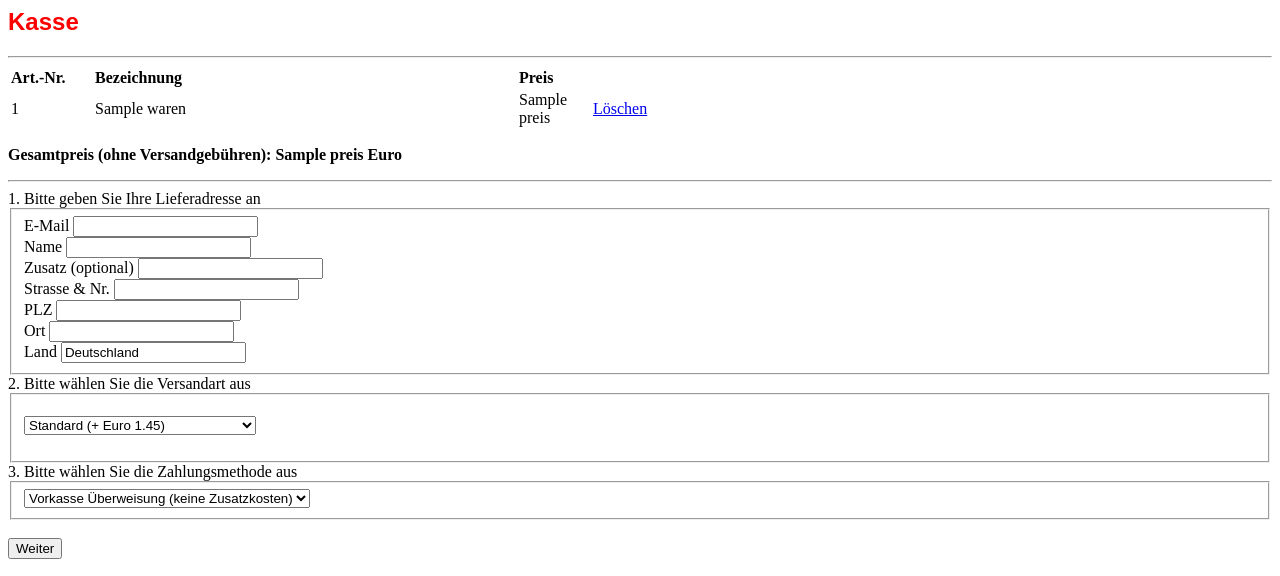
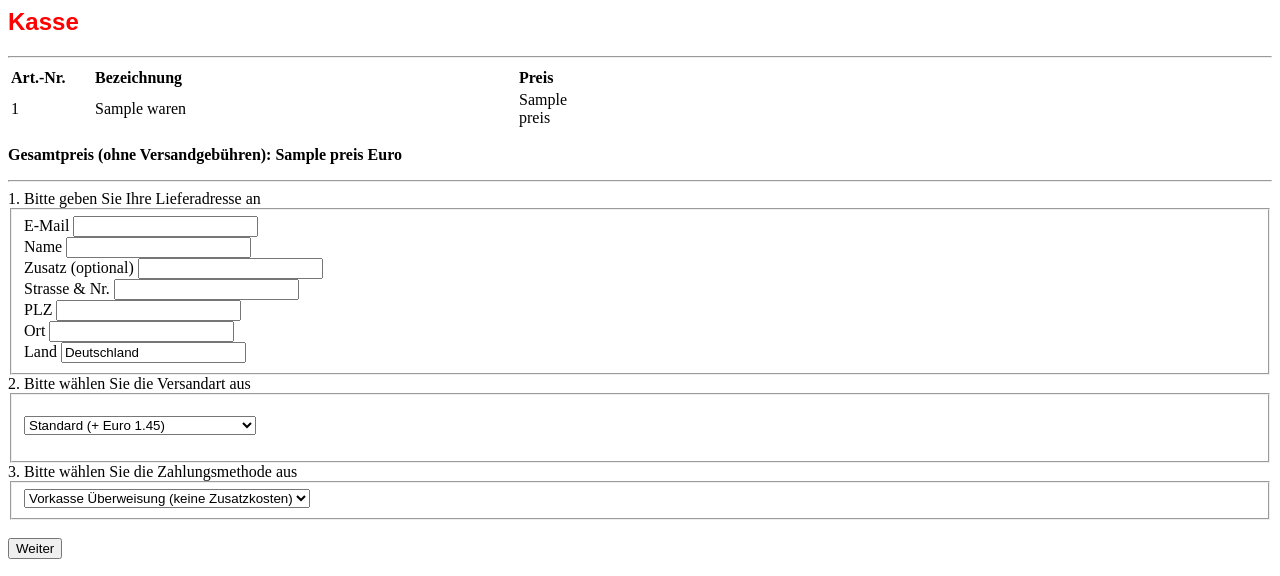
Before and after one commit to RndStuff/PHP-Shop, a PHP site: template src/App/Views/kasse1.twig in a window 1280 px wide. Shown: the top 576 px of the page. Run offline with PHP 8.4, Linux system fonts and the light colour scheme; the template is opened without the code that fills it: most values are stand-ins (such as "Sample title", 1, 10 or a date in 2020); some libraries are stand-ins or nearby versions.

Commit message:
fix kasse1/2

```diff
--- a/public/kasse2.php
+++ b/public/kasse2.php
@@ -14,13 +14,12 @@ $versandArten = array(
     'Versandae' => 3.50,
 );
 
-if ($_SESSION['kasse']) {
+if (!isset($_SESSION['kasse'])) {
     header('location: index.php');
     exit(1);
 }
 
 $korb = array();
-print_r($_SESSION);
 $gesamtPreis = $versandArten[$_SESSION['kasse']['versandart']] + $zahlungsArten[$_SESSION['kasse']['zmethode']];
 foreach($_SESSION['warenkorb'] as $id) {
     $korb[] = $waren[$id];
--- a/src/App/Views/kasse1.twig
+++ b/src/App/Views/kasse1.twig
@@ -18,23 +18,17 @@
                 <td WIDTH="70">
                     <b>Preis</b>
                 </td>
-                <td WIDTH="40">
-                    &nbsp
-                </td>
             </tr>
         {% for ware in waren %}
             <tr>
-                <td WIDTH="70">
+                <td>
                     {{ ware.id }}
                 </td>
-                <td WIDTH="420">
+                <td>
                     {{ ware.name }}
                 </td>
-                <td WIDTH="70">
+                <td>
                     {{ ware.preis }}
-                </td>
-                <td WIDTH="40">
-                    <a href="loesch.php?id={{ ware.id }}" class="del">L&ouml;schen</a>
                 </td>
             </tr>
         {% else %}
```
